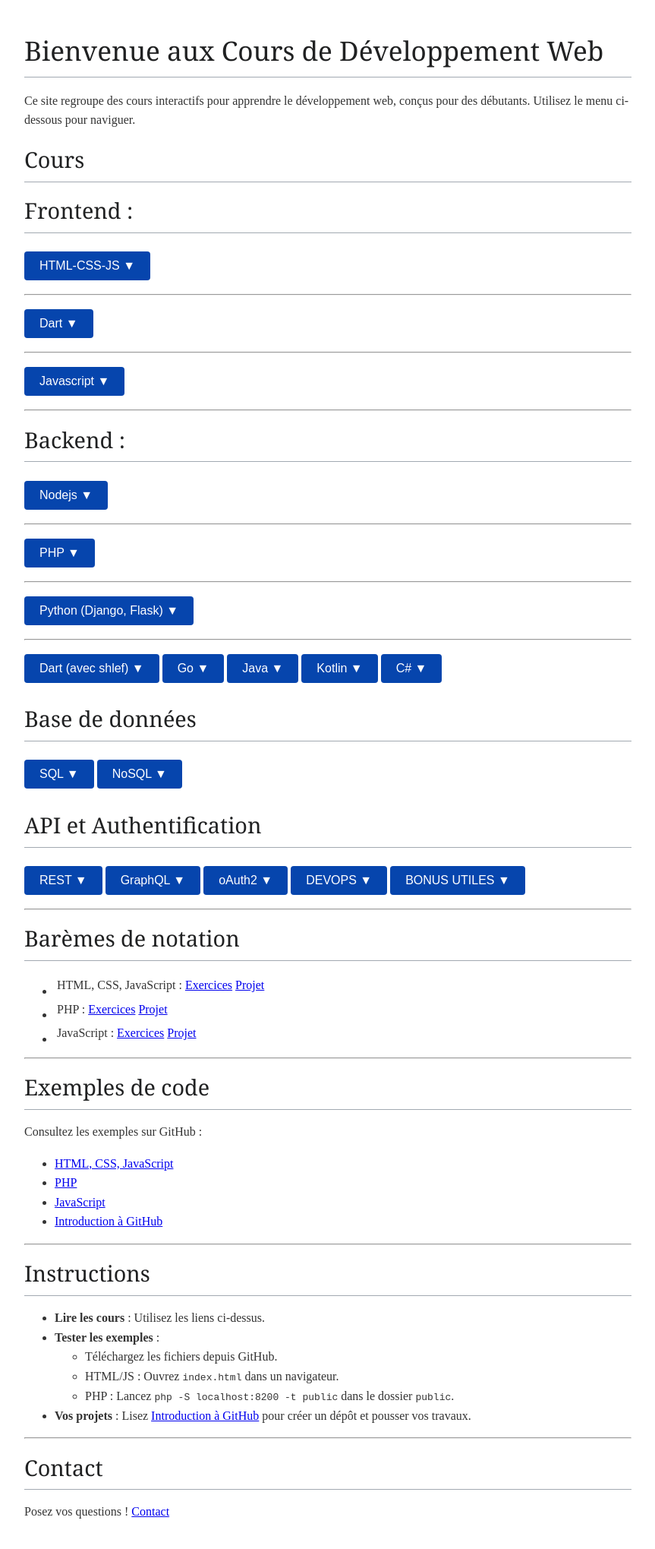
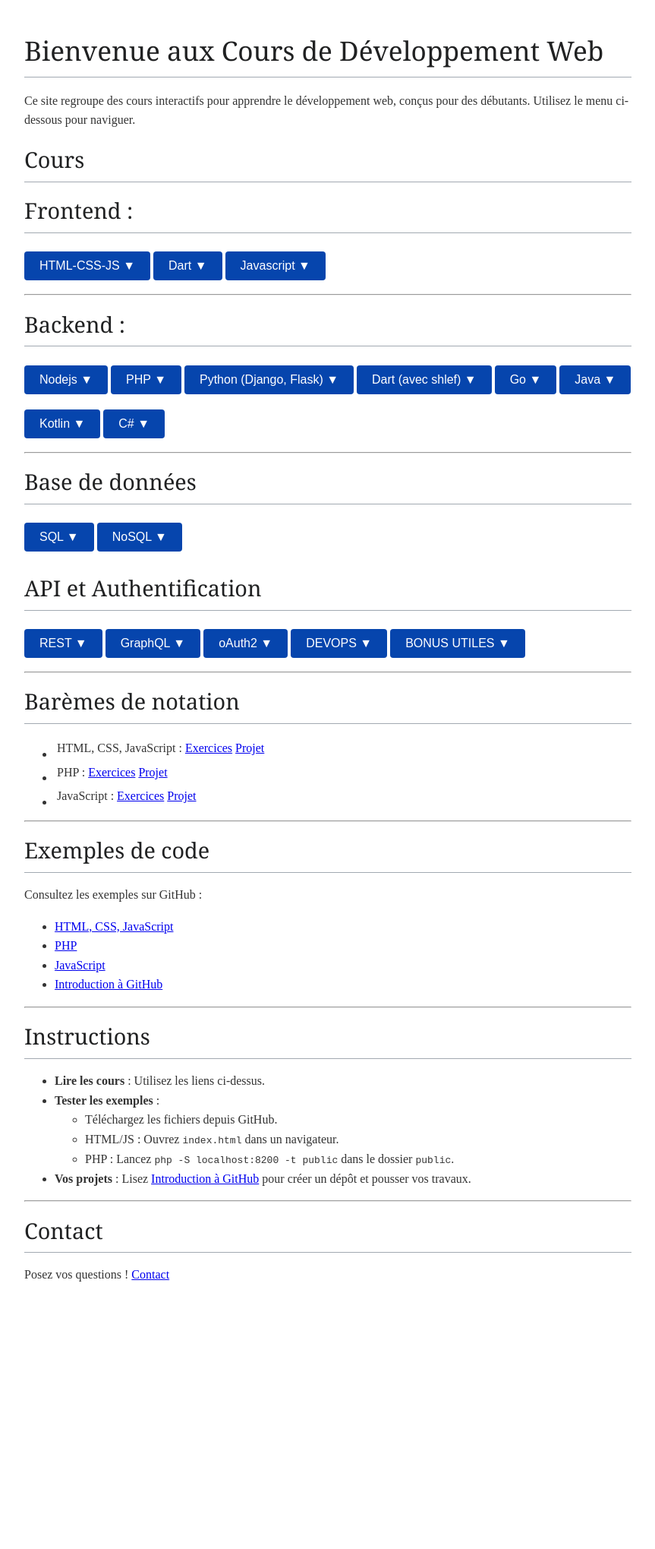
Before and after one commit to lakrim92/Cours_WebDevelopment, a Jekyll site: the page built from docs/index.md, in a window 1280 px wide. Shown: the whole page at 76% size, without its empty margins (208-1071 px from the left). Built offline with Jekyll 4.4.1, drawn with Linux system fonts in a browser that asks for light colours; after the commit the page ends 1727 px from its top, so only the background shows below that.

Commit message:
depot avec menu deroulant

```diff
--- a/docs/index.md
+++ b/docs/index.md
@@ -20,9 +20,6 @@ Ce site regroupe des cours interactifs pour apprendre le développement web, con
   </div>
 </div>
 
----
-
-
 <div class="dropdown">
   <button class="dropbtn">Dart ▼</button>
   <div class="dropdown-content">
@@ -31,8 +28,6 @@ Ce site regroupe des cours interactifs pour apprendre le développement web, con
     <a href="{{ site.baseurl }}">Dart expert</a>
   </div>
 </div>
-
----
 
 <div class="dropdown">
   <button class="dropbtn">Javascript ▼</button>
@@ -56,8 +51,6 @@ Ce site regroupe des cours interactifs pour apprendre le développement web, con
   </div>
 </div>
 
----
-
 <div class="dropdown">
   <button class="dropbtn">PHP ▼</button>
   <div class="dropdown-content">
@@ -67,8 +60,6 @@ Ce site regroupe des cours interactifs pour apprendre le développement web, con
   </div>
 </div>
 
----
-
 <div class="dropdown">
   <button class="dropbtn">Python (Django, Flask) ▼</button>
   <div class="dropdown-content">
@@ -77,8 +68,6 @@ Ce site regroupe des cours interactifs pour apprendre le développement web, con
     <a href="{{ site.baseurl }}">Python expert</a>
   </div>
 </div>
-
----
 
 <div class="dropdown">
   <button class="dropbtn">Dart (avec shlef) ▼</button>
@@ -124,6 +113,8 @@ Ce site regroupe des cours interactifs pour apprendre le développement web, con
     <a href="{{ site.baseurl }}">C# expert</a>
   </div>
 </div>
+
+___
 
 ## Base de données
 
```
Also changed, not shown: 2 other files.
